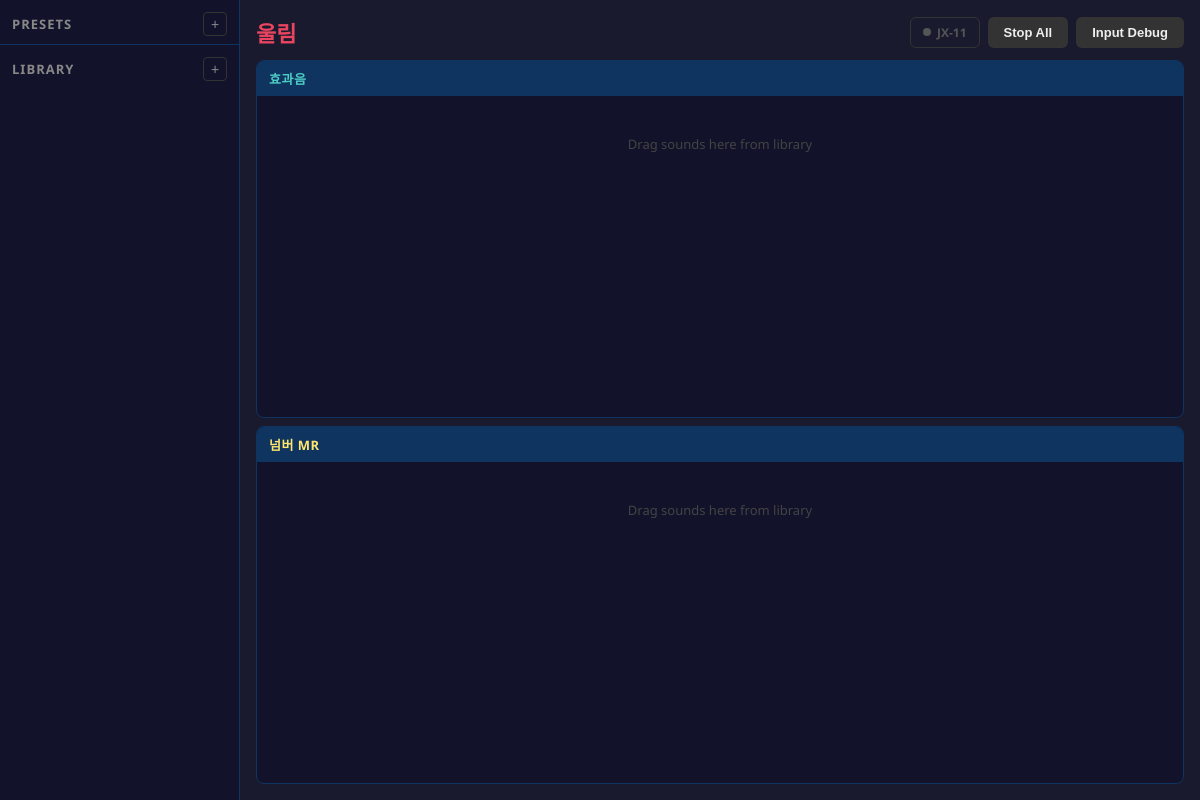
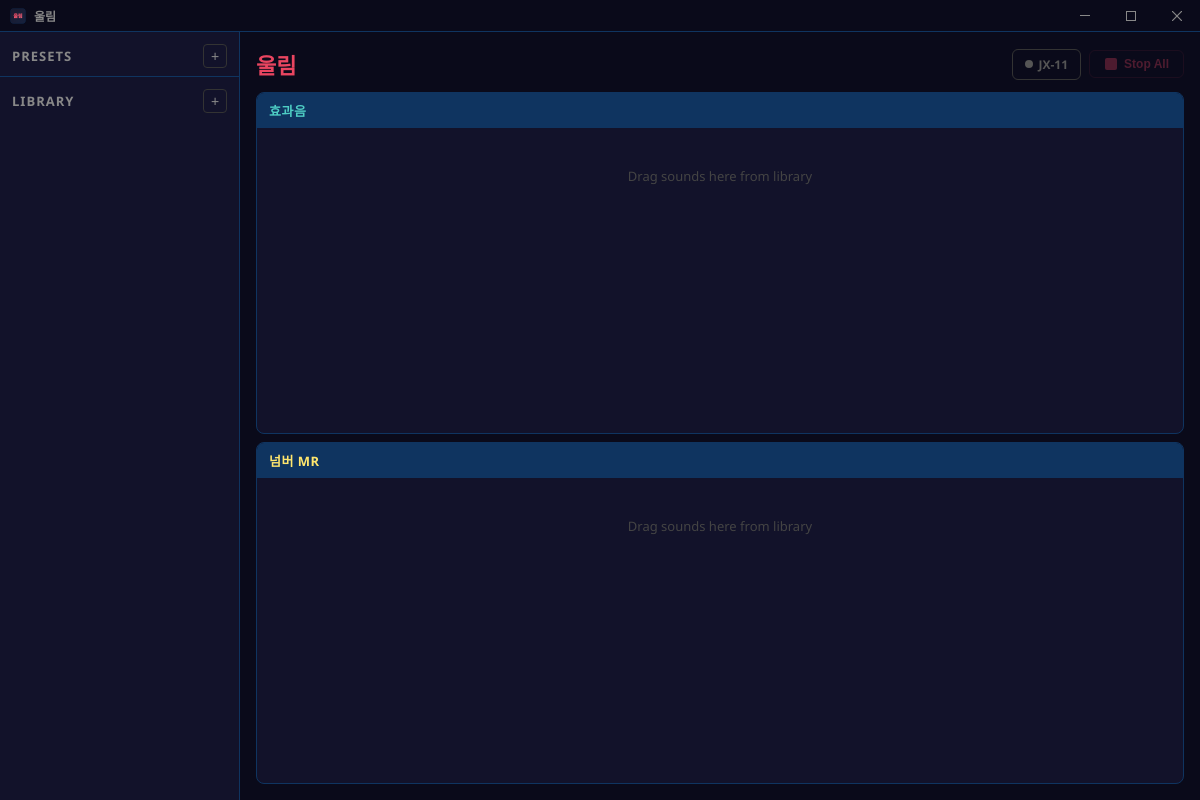
Before and after one commit to oxizen/ulrim, an Electron app: page renderer/index.html in a window 1200 px wide. Drawn offline with Linux system fonts and the light colour scheme; no server answers.

Commit message:
feat: custom titlebar, improve stop all button, hide input debug

```diff
--- a/renderer/app.js
+++ b/renderer/app.js
@@ -601,10 +601,16 @@ function renderSection(section) {
   });
 }
 
+function updateStopAllButton() {
+  const isPlaying = allPads().some(p => p.source || (p.pausedAt != null && p.pausedAt > 0));
+  document.getElementById('btn-stop-all').disabled = !isPlaying;
+}
+
 function updatePadUI(pad) {
   const el = document.querySelector(`[data-pad-id="${pad.id}"]`);
   if (!el) return;
   el.classList.toggle('playing', !!pad.source);
+  updateStopAllButton();
 }
 
 function updateAllPadUI() {
@@ -827,6 +833,14 @@ if (window.electronAPI && window.electronAPI.onInputEvent) {
 
 // --- Init ---
 
+// --- Titlebar ---
+
+document.getElementById('btn-minimize').addEventListener('click', () => window.electronAPI.windowMinimize());
+document.getElementById('btn-maximize').addEventListener('click', () => window.electronAPI.windowMaximize());
+document.getElementById('btn-close').addEventListener('click', () => window.electronAPI.windowClose());
+
+// --- Init ---
+
 document.getElementById('btn-add-library').addEventListener('click', async () => {
   const files = await window.electronAPI.selectSoundFiles();
   if (files.length > 0) addToLibrary(files);
@@ -834,7 +848,6 @@ document.getElementById('btn-add-library').addEventListener('click', async () =>
 
 document.getElementById('btn-new-preset').addEventListener('click', () => showNewPresetModal());
 document.getElementById('btn-stop-all').addEventListener('click', stopAll);
-document.getElementById('btn-input-debug').addEventListener('click', () => window.electronAPI.openInputDebug());
 
 // HID status
 const hidStatusEl = document.getElementById('hid-status');
--- a/renderer/index.html
+++ b/renderer/index.html
@@ -7,6 +7,23 @@
   <link rel="stylesheet" href="style.css">
 </head>
 <body>
+  <div id="titlebar">
+    <div id="titlebar-drag">
+      <img src="../assets/icon.png" class="titlebar-icon" alt="">
+      <span class="titlebar-title">울림</span>
+    </div>
+    <div id="titlebar-controls">
+      <button id="btn-minimize" class="titlebar-btn" title="Minimize">
+        <svg width="10" height="1" viewBox="0 0 10 1"><rect width="10" height="1" fill="currentColor"/></svg>
+      </button>
+      <button id="btn-maximize" class="titlebar-btn" title="Maximize">
+        <svg width="10" height="10" viewBox="0 0 10 10"><rect x="0.5" y="0.5" width="9" height="9" fill="none" stroke="currentColor" stroke-width="1"/></svg>
+      </button>
+      <button id="btn-close" class="titlebar-btn titlebar-btn-close" title="Close">
+        <svg width="10" height="10" viewBox="0 0 10 10"><line x1="0" y1="0" x2="10" y2="10" stroke="currentColor" stroke-width="1.2"/><line x1="10" y1="0" x2="0" y2="10" stroke="currentColor" stroke-width="1.2"/></svg>
+      </button>
+    </div>
+  </div>
   <div id="app">
     <aside id="sidebar">
       <div id="preset-section">
@@ -32,8 +49,10 @@
             <span class="hid-dot"></span>
             <span class="hid-label">JX-11</span>
           </div>
-          <button id="btn-stop-all" title="Stop all (Escape)">Stop All</button>
-          <button id="btn-input-debug" title="Input Debug">Input Debug</button>
+          <button id="btn-stop-all" class="btn-stop" title="Stop all (Escape)" disabled>
+            <svg width="14" height="14" viewBox="0 0 14 14"><rect x="1" y="1" width="12" height="12" rx="2" fill="currentColor"/></svg>
+            Stop All
+          </button>
         </div>
       </header>
       <div id="sections-container">
--- a/renderer/style.css
+++ b/renderer/style.css
@@ -4,17 +4,87 @@
   box-sizing: border-box;
 }
 
+html, body {
+  background: #0a0a1a;
+}
+
 body {
   font-family: 'Segoe UI', sans-serif;
-  background: #1a1a2e;
   color: #eee;
   overflow: hidden;
   height: 100vh;
+  display: flex;
+  flex-direction: column;
 }
+
+/* --- Custom Titlebar --- */
+
+#titlebar {
+  display: flex;
+  justify-content: space-between;
+  align-items: center;
+  height: 32px;
+  min-height: 32px;
+  background: #0a0a1a;
+  border-bottom: 1px solid #0f3460;
+  user-select: none;
+}
+
+#titlebar-drag {
+  flex: 1;
+  display: flex;
+  align-items: center;
+  gap: 8px;
+  padding-left: 10px;
+  height: 100%;
+  -webkit-app-region: drag;
+}
+
+.titlebar-icon {
+  width: 16px;
+  height: 16px;
+}
+
+.titlebar-title {
+  font-size: 12px;
+  color: #888;
+  font-weight: 600;
+}
+
+#titlebar-controls {
+  display: flex;
+  height: 100%;
+}
+
+.titlebar-btn {
+  background: none;
+  border: none;
+  color: #888;
+  width: 46px;
+  height: 100%;
+  display: flex;
+  align-items: center;
+  justify-content: center;
+  cursor: pointer;
+  -webkit-app-region: no-drag;
+}
+
+.titlebar-btn:hover {
+  background: #2a2a4a;
+  color: #eee;
+}
+
+.titlebar-btn-close:hover {
+  background: #e81123;
+  color: #fff;
+}
+
+/* --- App --- */
 
 #app {
   display: flex;
-  height: 100vh;
+  flex: 1;
+  min-height: 0;
 }
 
 /* --- Sidebar --- */
@@ -234,20 +304,29 @@ header h1 {
   50% { opacity: 0.3; }
 }
 
-.controls button {
-  padding: 8px 16px;
-  border: none;
+.btn-stop {
+  display: flex;
+  align-items: center;
+  gap: 6px;
+  padding: 6px 14px;
+  border: 1px solid #e9456044;
   border-radius: 6px;
-  font-size: 13px;
+  font-size: 12px;
   cursor: pointer;
   font-weight: 600;
-  transition: background 0.15s;
-  background: #333;
-  color: #eee;
+  transition: all 0.15s;
+  background: transparent;
+  color: #e94560;
 }
 
-.controls button:hover {
-  background: #555;
+.btn-stop:hover:not(:disabled) {
+  background: #e9456022;
+  border-color: #e94560;
+}
+
+.btn-stop:disabled {
+  opacity: 0.3;
+  cursor: default;
 }
 
 /* --- Sections --- */
```
Also changed, not shown: main.js (+11 -0 lines), preload.js (+8 -0 lines), .claude/settings.local.json.
